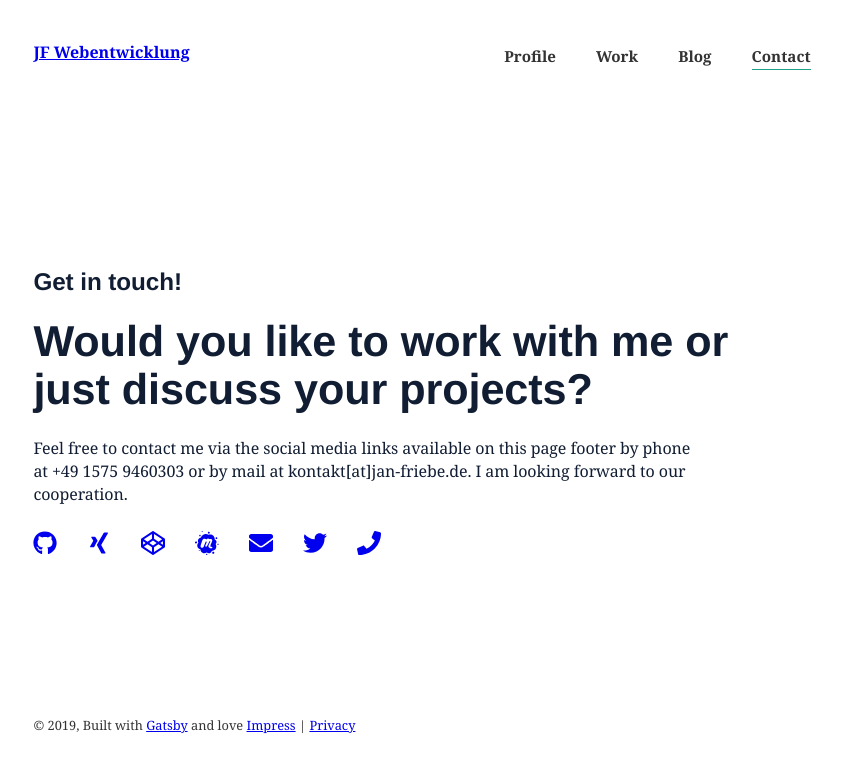
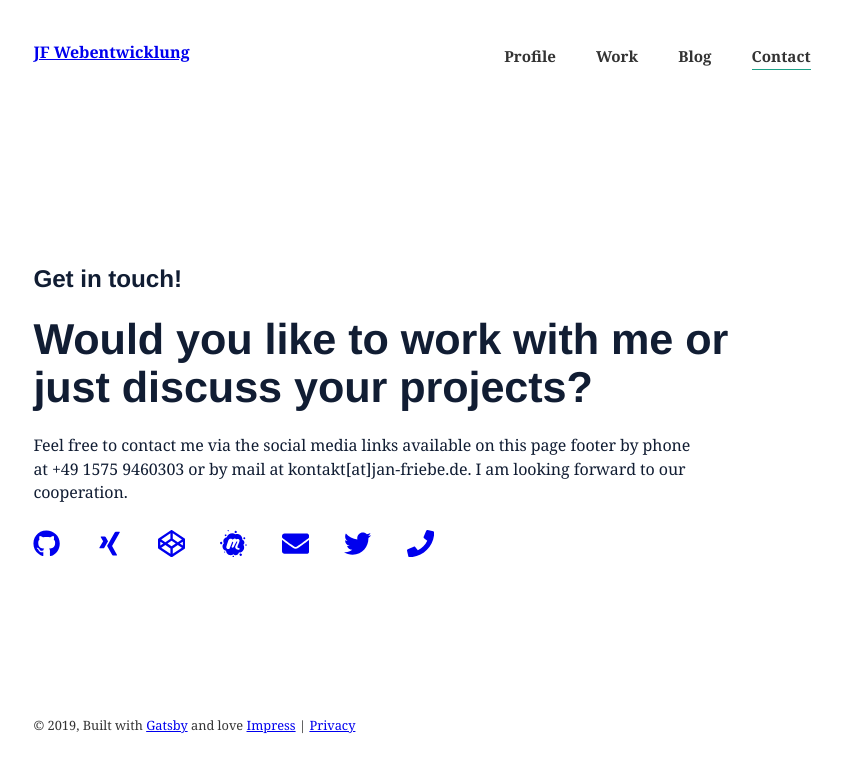
Before and after one commit to friebe/gatsby-portfolio, a Gatsby site: page /contact in a window 1280 px wide. Shown: the whole page, without its empty margins (218-1060 px from the left). Built offline with nearby package versions, Linux system fonts and the light colour scheme; Gatsby itself is replaced by a stand-in of ours; some packages are replaced by stand-ins of ours.

Commit message:
fix styling for MedialLink component

```diff
--- a/src/components/Intro.js
+++ b/src/components/Intro.js
@@ -44,6 +44,7 @@ const Intros = styled.div`
     display: inline;
 
     &:hover {
+      cursor: pointer;
       transform: translateY(-0.25em);
       transition: all 0.15s ease-out;
     }
--- a/src/components/MediaLinks.js
+++ b/src/components/MediaLinks.js
@@ -8,11 +8,26 @@ import {
   FaEnvelope,
   FaPhone,
 } from "react-icons/fa"
+import styled from "styled-components"
+
+const Medialinks = styled.div`
+  a {
+    margin-right: 35px;
+    font-size: 1.7em;
+
+    svg {
+      &:hover {
+        cursor: pointer;
+        transform: translateY(-0.25em);
+        transition: all 0.15s ease-out;
+      }
+    }
+  }
+`
 
 export default function MediaLinks() {
   return (
-    <div>
-      <div className="footer__social">
+    <Medialinks>
       <a
         href="https://github.com/friebe"
         target="_blank"
@@ -57,7 +72,6 @@ export default function MediaLinks() {
       <a href="tel:004915759460303" target="_blank" rel="noopener noreferrer">
         <FaPhone className="footer__social--item" />
       </a>
-      </div>
-    </div>
+    </Medialinks>
   )
 }
--- a/src/pages/contact.js
+++ b/src/pages/contact.js
@@ -13,12 +13,6 @@ const Intro = styled.div`
 
   a {
     background-image: none;
-    margin-right: 30px;
-    font-size: 1.5em;
-
-    &:hover {
-      cursor: pointer;
-    }
   }
 
   p {
```
Lines whose indentation alone changed are shown as unchanged.
